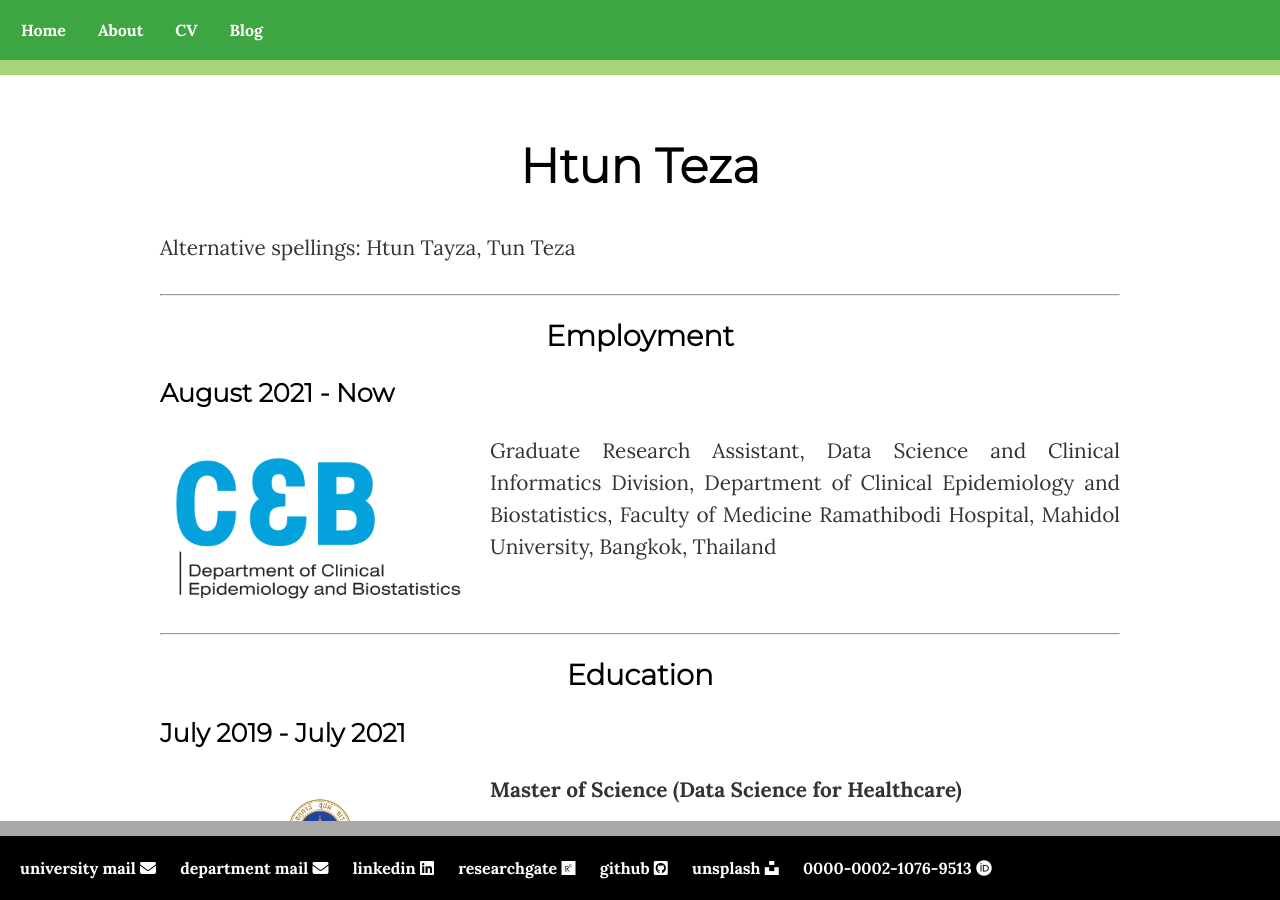
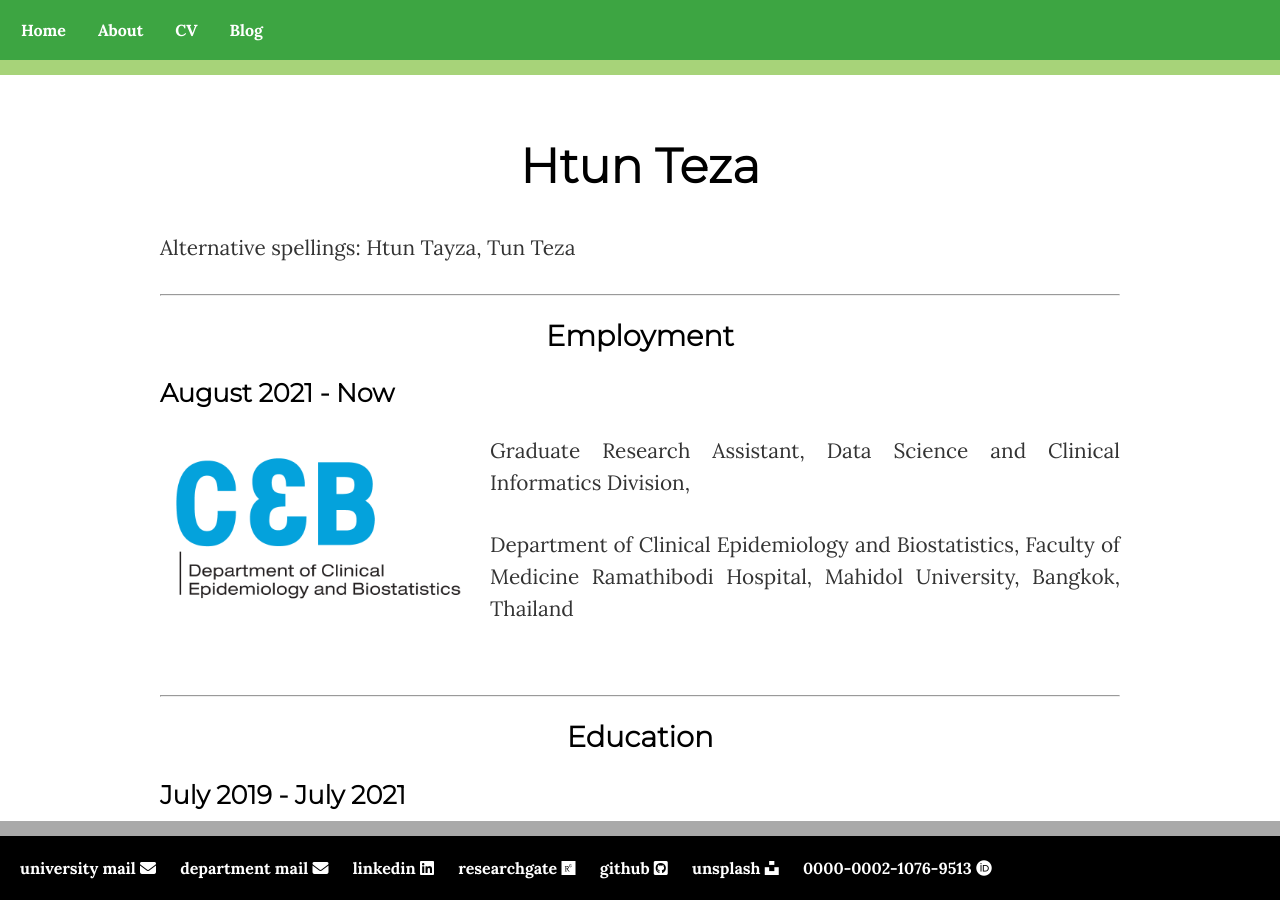
Before and after one commit to finerbrighterlighter/finerbrighterlighter.github.io, a Jekyll site: the page built from cv/index.html, in a window 1280 px wide and 900 px high. Built offline with Jekyll 4.4.1, drawn with Linux system fonts in a browser that asks for light colours; nearby versions of some CDN libraries.

Commit message:
layout push

```diff
--- a/cv/index.html
+++ b/cv/index.html
@@ -12,7 +12,8 @@
 				<div>
 					<img src="/image/ceb.png"  alt="This is an image of Department of Clinical Epidemiology and Biostatistic's logo." width="300" style="float: left; margin: 10px 20px 20px 10px;border-radius:5%;">
 				</div>
-					<p>Graduate Research Assistant, Data Science and Clinical Informatics Division, Department of Clinical Epidemiology and Biostatistics, Faculty of Medicine Ramathibodi Hospital, Mahidol University, Bangkok, Thailand</p> <br>
+					<p>Graduate Research Assistant, Data Science and Clinical Informatics Division, </p>
+					<p>Department of Clinical Epidemiology and Biostatistics, Faculty of Medicine Ramathibodi Hospital, Mahidol University, Bangkok, Thailand</p> <br>
 		</div>
 	<hr>
 	<h2>Education</h2>
```
